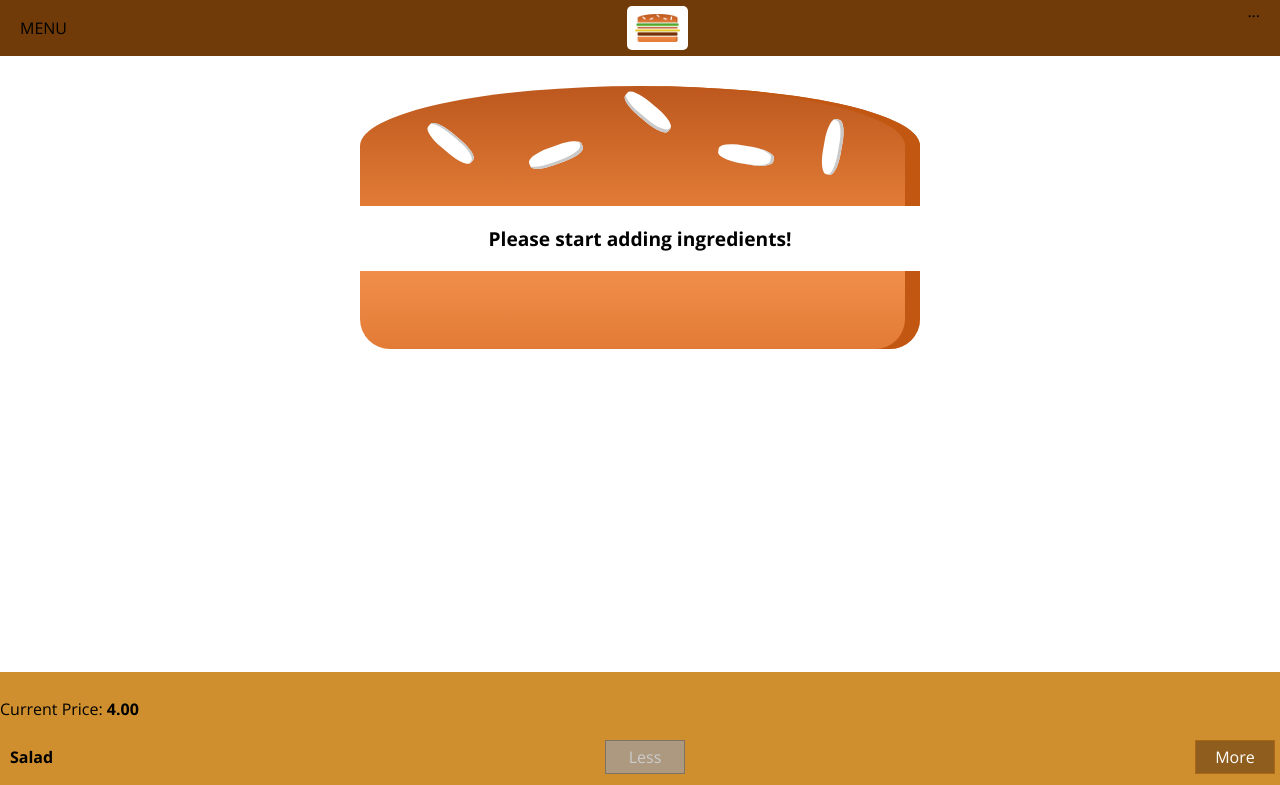
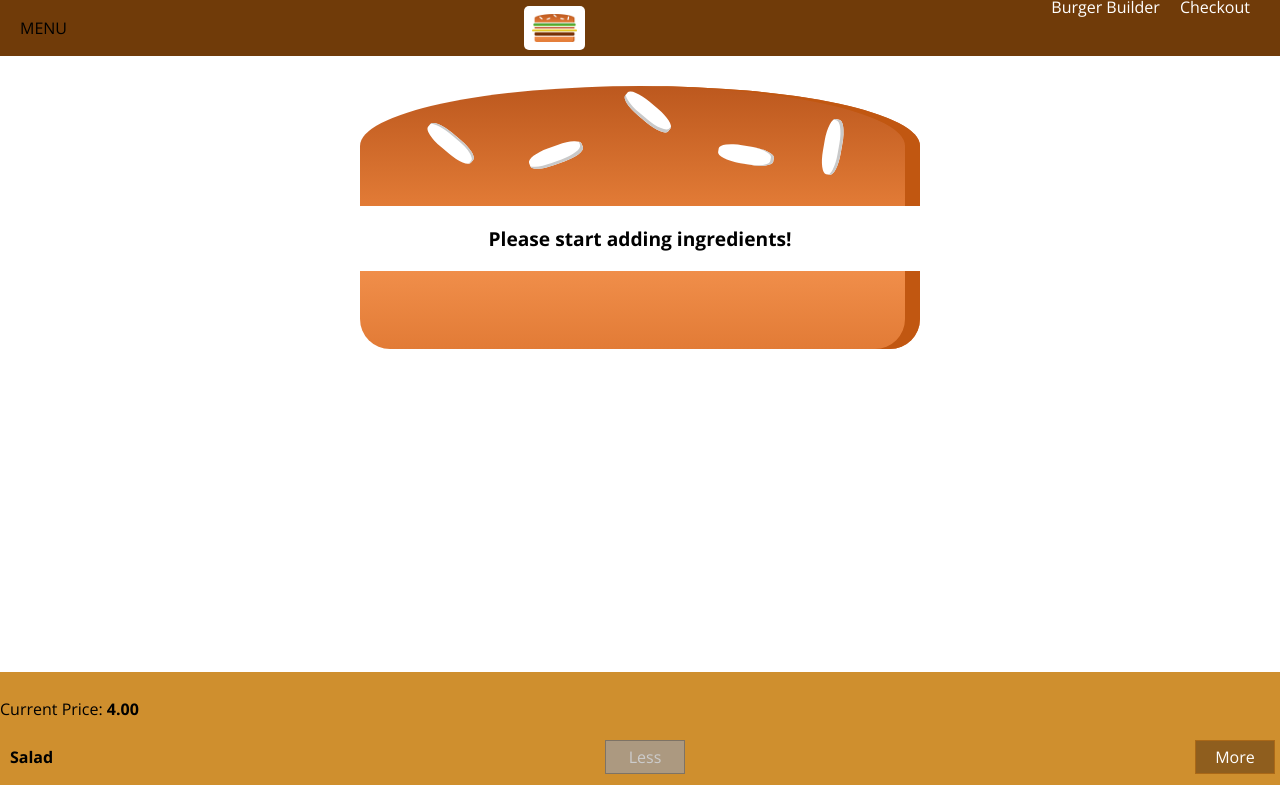
Before and after one commit to pryz25/burgerbuilder, a React (Create React App) app: page / in a window 1280 px wide. Shown: the top 785 px of the page. Built offline with nearby package versions, Linux system fonts and the light colour scheme.

Commit message:
Add navigation button on Toolbar

```diff
--- /dev/null
+++ b/src/components/Navigation/NavigationItems/NavigationItem/NavigationItem.js
@@ -0,0 +1,13 @@
+import React from 'react';
+
+import classes from './NavigationItem.module.css';
+
+const navigationItem = (props) => (
+  <li className={classes.NavigationItem}>
+    <a
+    href={props.link}
+    className={props.active ? classes.active : null}>{props.children}</a>
+  </li>
+);
+
+export default navigationItem;
--- /dev/null
+++ b/src/components/Navigation/NavigationItems/NavigationItem/NavigationItem.module.css
@@ -0,0 +1,25 @@
+.NavigationItem {
+  margin: 0;
+  box-sizing: border-box;
+  display: flex;
+  height: 100%;
+  width: auto;
+  align-items: center;
+}
+
+.NavigationItem a {
+  color: white;
+  text-decoration: none;
+  height: 100%;
+  padding: 16px 10px;
+  border-bottom: 4pc solid transparent;
+  box-sizing: border-box;
+  display: block;
+}
+
+.NavigationItem a:hover,
+.NavigationItem a:active {
+  background-color: #8F5C2C;
+  border-bottom: 4px solid #40A4C8;
+  color: white;
+}
--- /dev/null
+++ b/src/components/Navigation/NavigationItems/NavigationItems.js
@@ -0,0 +1,13 @@
+import React from 'react';
+
+import classes from './NavigationItems.module.css';
+import NavigationItem from './NavigationItem/NavigationItem';
+
+const navigationItems = (props) => (
+  <ul className={classes.NavigationItems}>
+    <NavigationItem link="/" active>Burger Builder</NavigationItem>
+    <NavigationItem link="/" active>Checkout</NavigationItem>
+  </ul>
+);
+
+export default navigationItems;
--- /dev/null
+++ b/src/components/Navigation/NavigationItems/NavigationItems.module.css
@@ -0,0 +1,8 @@
+.NavigationItems {
+  margin: 0;
+  padding: 0;
+  list-style: none;
+  display: flex;
+  align-items: center;
+  height: 100%;
+}
--- a/src/components/Navigation/Toolbar/Toolbar.js
+++ b/src/components/Navigation/Toolbar/Toolbar.js
@@ -2,13 +2,14 @@
 
 import classes from './Toolbar.module.css';
 import Logo from '../../Logo/Logo';
+import NavigationItems from '../NavigationItems/NavigationItems';
 
 const toolbar = (props) => (
   <header className={classes.Toolbar}>
     <div>MENU</div>
     <Logo />
     <nav>
-      ...
+      <NavigationItems />
     </nav>
   </header>
 );
```
